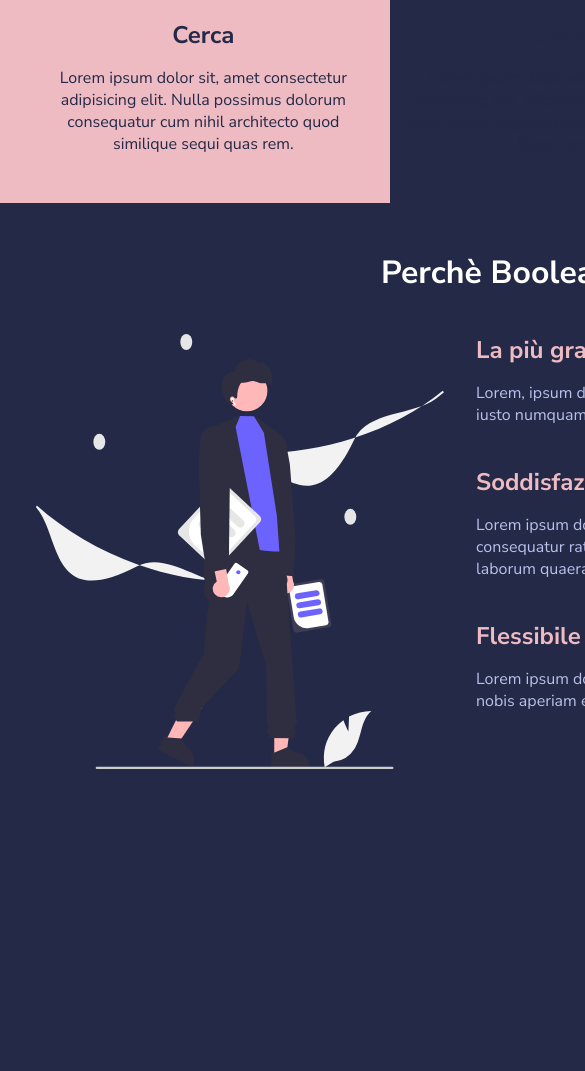
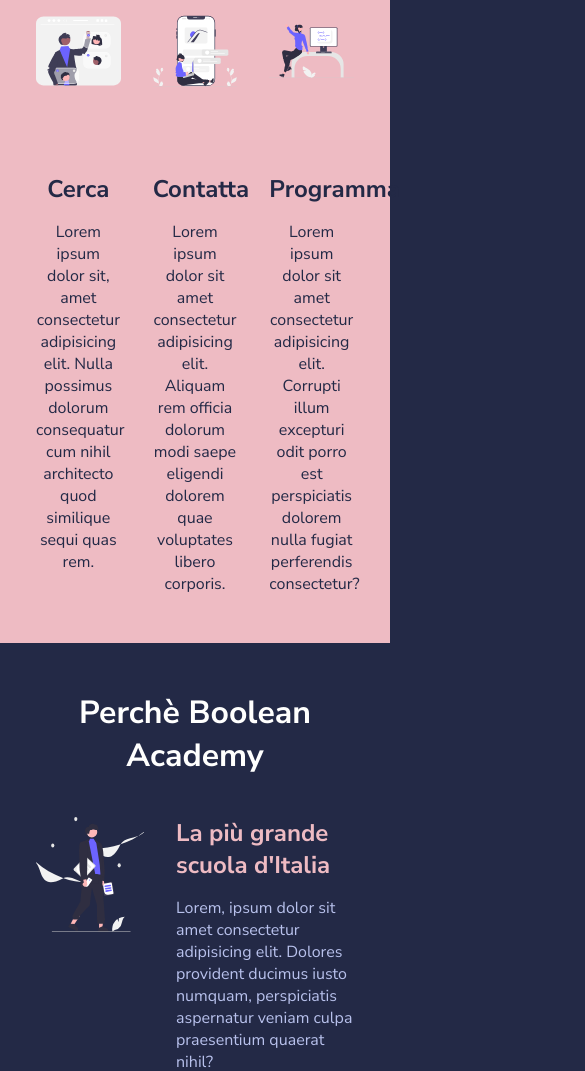
Before and after one commit to MarcoFonti/html-css-resp-wannabe, a plain HTML site: page index.html in a window 390 px wide. Shown: the part 929-2000 px from the top of the page, 585 px wide, since content can reach past the window. Before the commit the page ends 1752 px from the top, so only its background shows below. Drawn offline with Linux system fonts and the light colour scheme.

Commit message:
add media table-768

```diff
--- a/css/responsive.css
+++ b/css/responsive.css
@@ -0,0 +1,133 @@
+
+/*************************************************
+    GENERAL STYLES
+ *************************************************/
+ *,
+ *::before,
+ *::after {
+     margin: 0;
+     padding: 0;
+     box-sizing: border-box;
+ }
+
+ body {
+     font-family: 'Nunito Sans', sans-serif;
+     color: #b8c1ec;
+     background: #232946;
+ }
+
+ h1,
+ h2,
+ h3 {
+     color: #eebbc3;
+ }
+
+ h1 {
+     margin-bottom: 3rem;
+     font-size: 2.5rem;
+ }
+
+ h2 {
+     margin-bottom: 2.5rem;
+     font-size: 2rem;
+     color: #fffffe;
+ }
+
+ h3 {
+     margin-bottom: 1rem;
+     font-size: 1.5rem;
+ }
+
+ img {
+     max-width: 100%;
+ }
+
+ /************************************************
+     UTILITIES
+  ************************************************/
+
+ /* LAYOUT */
+ .container {
+     width: 1140px;
+     margin: 0 auto;
+     padding: 0 20px;
+ }
+
+ .row {
+     display: flex;
+ }
+
+ .col {
+     padding-left: 1rem;
+     padding-right: 1rem;
+ }
+
+ /* TEXT */
+ .text-center {
+     text-align: center;
+ }
+
+ /************************************************
+     SITE SECTIONS
+  ************************************************/
+
+ /* HEADER */
+ .site-header {
+     margin-top: 3rem;
+ }
+
+ /* LESSONS SECTION */
+ .lessons .col {
+     width: 50%;
+ }
+
+ .lessons .col img {
+     height: 200px;
+     margin-bottom: 1rem;
+ }
+
+ /* STEPS SECTION */
+ .steps {
+     margin: 3rem 0;
+     padding: 3rem 0;
+     color: #232946;
+     background: #eebbc3;
+ }
+
+ .steps h2,
+ .steps h3 {
+     color: #232946;
+ }
+
+ .steps .col {
+     width: calc(100% / 3);
+ }
+
+ .steps .col img {
+     height: 200px;
+     margin-bottom: 1rem;
+ }
+
+ /* WHY US SECTION */
+ .why-us {
+     margin-bottom: 3rem;
+ }
+ .why-us .col-left {
+     width: 40%;
+ }
+
+ .why-us .col-right {
+     width: 60%;
+ }
+
+ .why-us li {
+     list-style: none;
+     margin-bottom: 2.5rem;
+ }
+
+
+@media screen and (max-width: 768px) {
+    .container {
+        width: 100%;
+    }
+}
--- a/index.html
+++ b/index.html
@@ -1,7 +1,8 @@
 <!DOCTYPE html>
 <html>
     <head>
-        <meta charset="utf-8" />
+        <meta charset="UTF-8">
+        <meta name="viewport" content="width=device-width, initial-scale=1.0">
         <title>Boolean Academy</title>
         <!-- Fonts -->
         <link
@@ -9,7 +10,8 @@
             rel="stylesheet"
         />
         <!-- Main Styles -->
-        <link rel="stylesheet" href="./css/style.css" />
+        <!-- <link rel="stylesheet" href="css/style.css"> -->
+        <link rel="stylesheet" href="css/responsive.css">
     </head>
     <body>
         <!--
```
